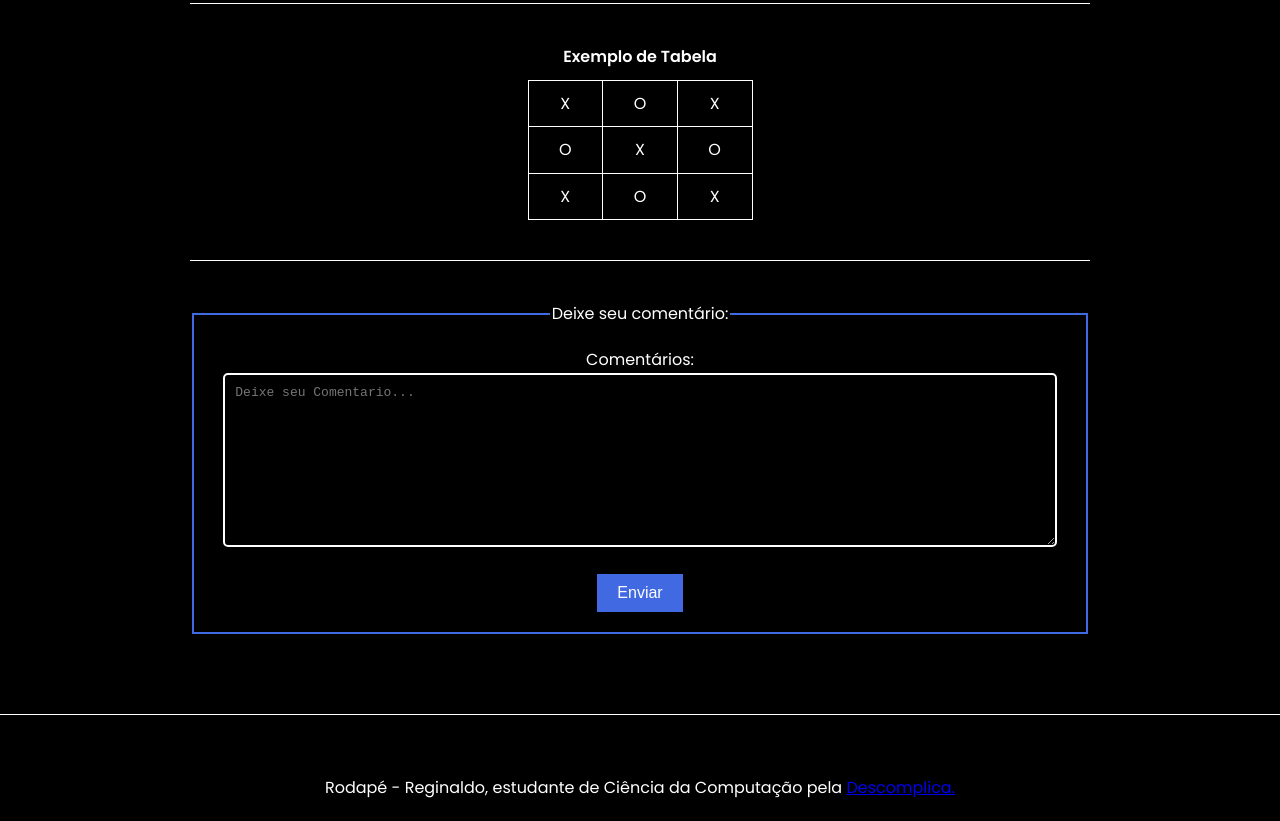
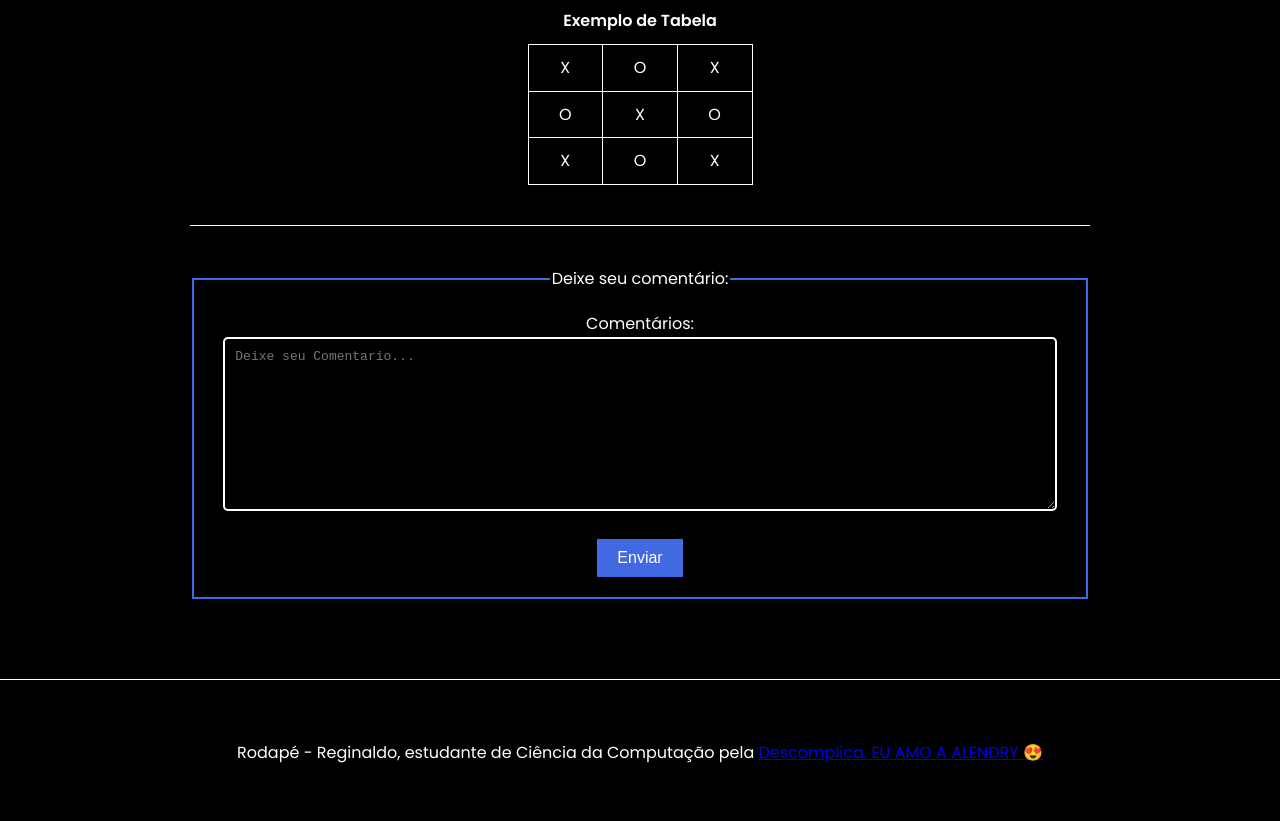
Before and after one commit to MoonKairos/portifolio, a plain HTML site: page index.html in a window 1280 px wide. Shown: the part 1256-2077 px from the top of the page. After the commit the page ends 2041 px from the top, so only its background shows below. Drawn offline with Linux system fonts and the light colour scheme.

Commit message:
Mudanças do Pragrafos do header

```diff
--- a/index.html
+++ b/index.html
@@ -12,7 +12,6 @@
 <body>
     <header>
         <h1>HTML5: Introdução à Estrutura Básica - Atividade Prática</h1>
-        <p>EU AMO A ALENDRY FELIPE CAMISOTE DO PRADO.😍</p> <!-- Comentário -->
         <hr>
         <nav>
             <ul>
@@ -78,7 +77,7 @@
     <hr>
 
     <footer>
-        Rodapé - Reginaldo, estudante de Ciência da Computação pela <a href="https://descomplica.com.br/">Descomplica.</a>
+        Rodapé - Reginaldo, estudante de Ciência da Computação pela <a href="https://descomplica.com.br/">Descomplica. EU AMO A ALENDRY 😍 <!-- Comentário --></a>
     </footer>
 </body>
 </html>
```
